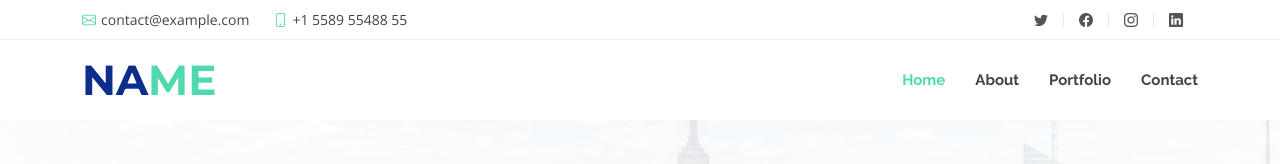
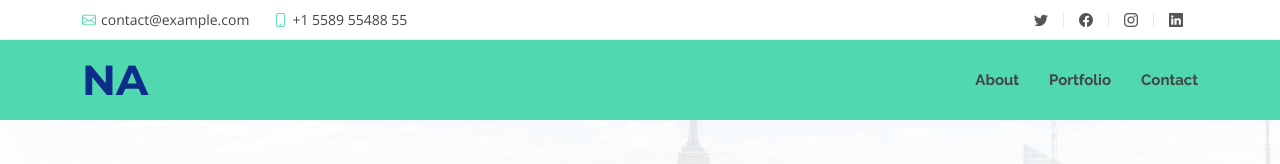
Before and after one commit to monikamalaviya/myscience, a plain HTML site: page index.html in a window 1280 px wide. Shown: the top 164 px of the page. Drawn offline with nearby package versions, Linux system fonts and the light colour scheme.

Commit message:
Update style.css

```diff
--- a/assets/css/style.css
+++ b/assets/css/style.css
@@ -113,7 +113,7 @@ h1, h2, h3, h4, h5, h6 {
   height: 80px;
   transition: all 0.5s;
   z-index: 997;
-  background: #fff;
+  background: #50d8af;
   box-shadow: 0px 6px 9px 0px rgba(0, 0, 0, 0.06);
 }
 #header #logo h1 {
```
